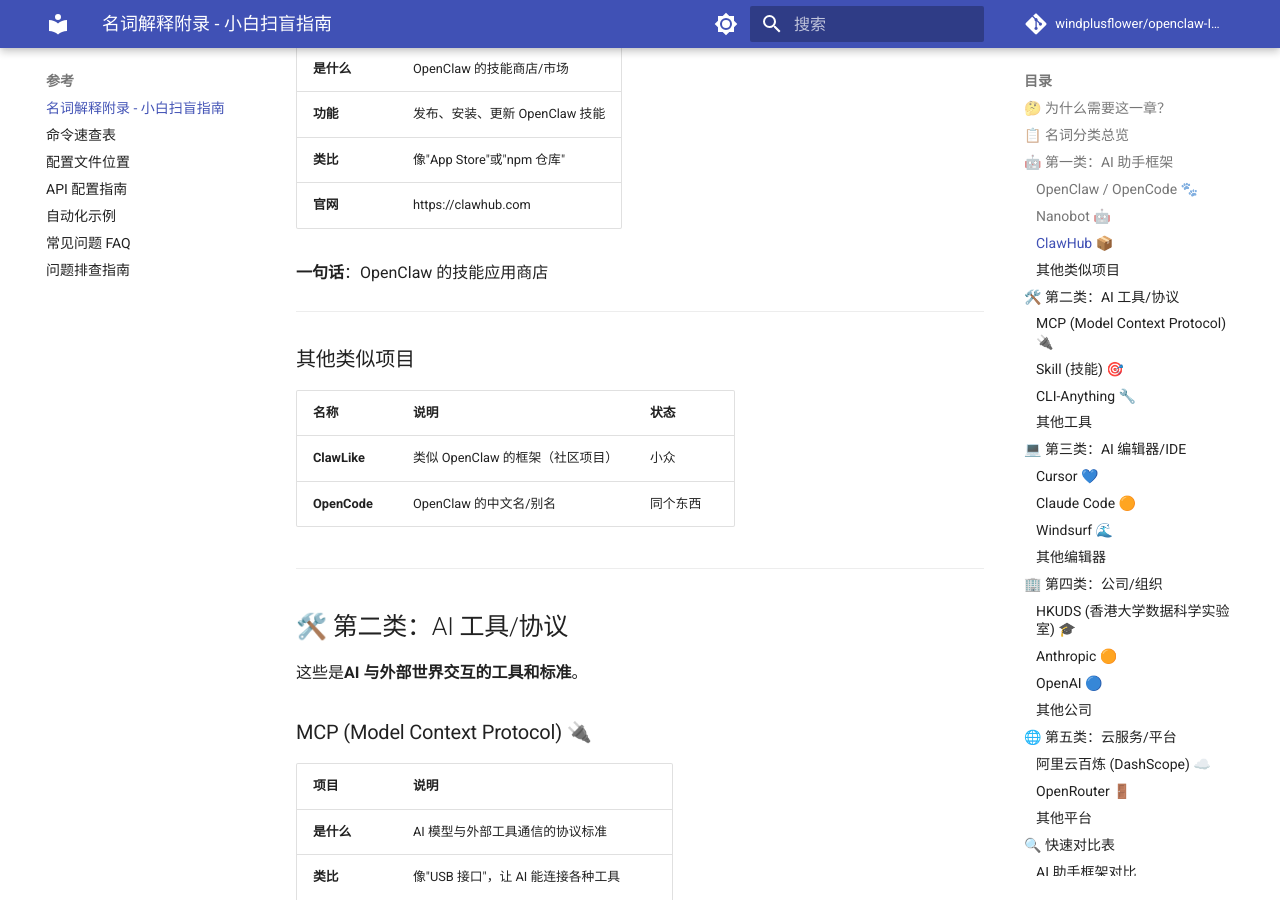
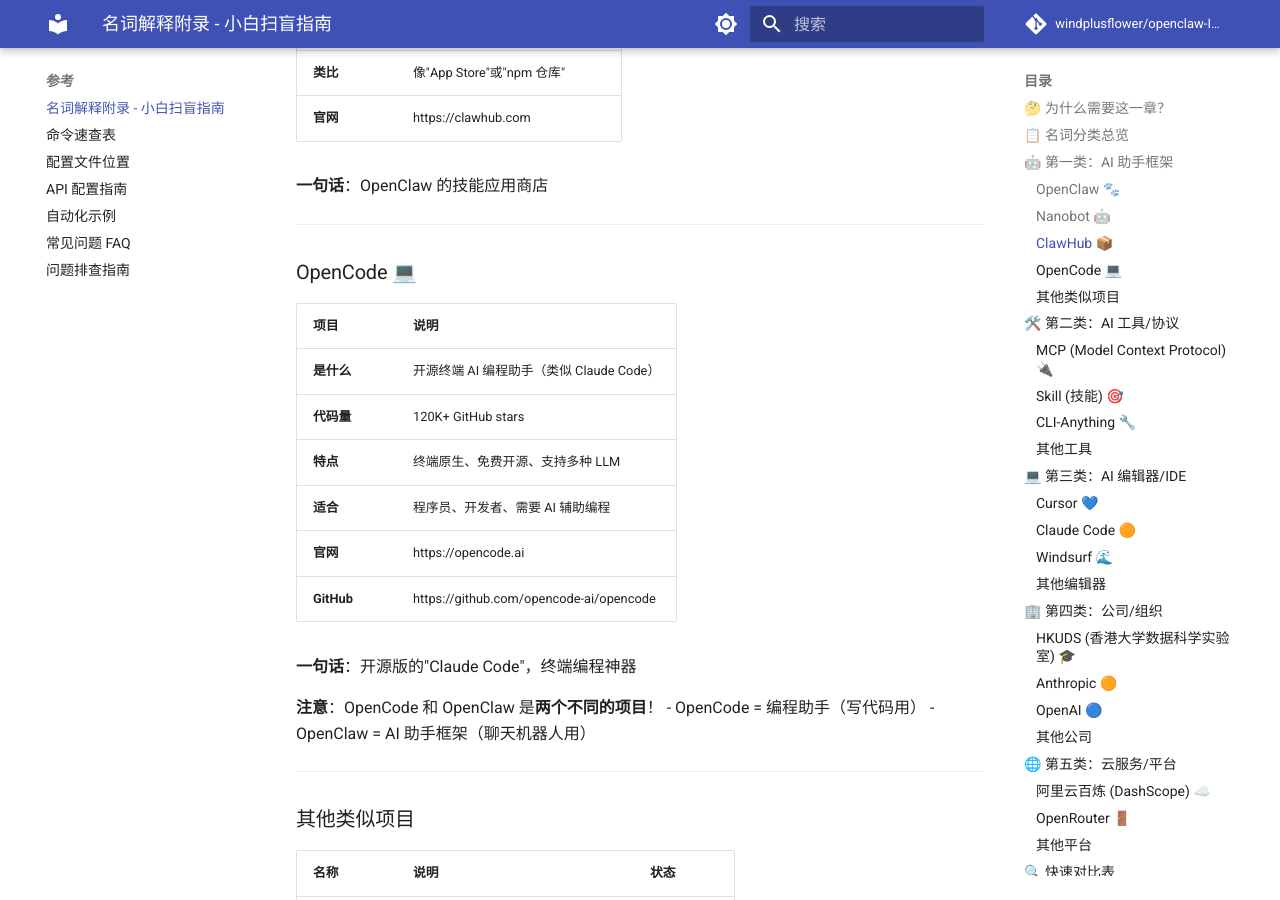
Before and after one commit to windplusflower/openclaw-Intro, an MkDocs documentation site: the page built from docs/03-reference/01-glossary.md, in a window 1280 px wide and 900 px high, scrolled down 2387 px. Built offline with MkDocs 1.6.1 and Material for MkDocs 9.7.7, drawn with Linux system fonts in a browser that asks for light colours; comment, search, counter and statistics services are not loaded; some of the changed text lies outside the part shown.

Commit message:
docs: 修正 OpenCode 和 OpenClaw 的关系
- OpenCode 和 OpenClaw 是两个不同的项目（不是别名）
- OpenCode = 开源终端 AI 编程助手（120K+ stars）
- OpenClaw = AI 助手框架（聊天机器人）
- 添加 OpenCode 独立条目
- 更新官网链接（openclaw.ai vs opencode.ai）

```diff
--- a/docs/03-reference/01-glossary.md
+++ b/docs/03-reference/01-glossary.md
@@ -80,6 +77,25 @@ AI 领域有太多相似的名词，小白很容易懵逼：
 | **官网** | https://clawhub.com |
 
 **一句话**：OpenClaw 的技能应用商店
+
+---
+
+### OpenCode 💻
+
+| 项目 | 说明 |
+|------|------|
+| **是什么** | 开源终端 AI 编程助手（类似 Claude Code） |
+| **代码量** | 120K+ GitHub stars |
+| **特点** | 终端原生、免费开源、支持多种 LLM |
+| **适合** | 程序员、开发者、需要 AI 辅助编程 |
+| **官网** | https://opencode.ai |
+| **GitHub** | https://github.com/opencode-ai/opencode |
+
+**一句话**：开源版的"Claude Code"，终端编程神器
+
+**注意**：OpenCode 和 OpenClaw 是**两个不同的项目**！
+- OpenCode = 编程助手（写代码用）
+- OpenClaw = AI 助手框架（聊天机器人用）
 
 ---
 
```
Also changed, not shown: other parts of docs/03-reference/01-glossary.md (+3 -6 lines).
